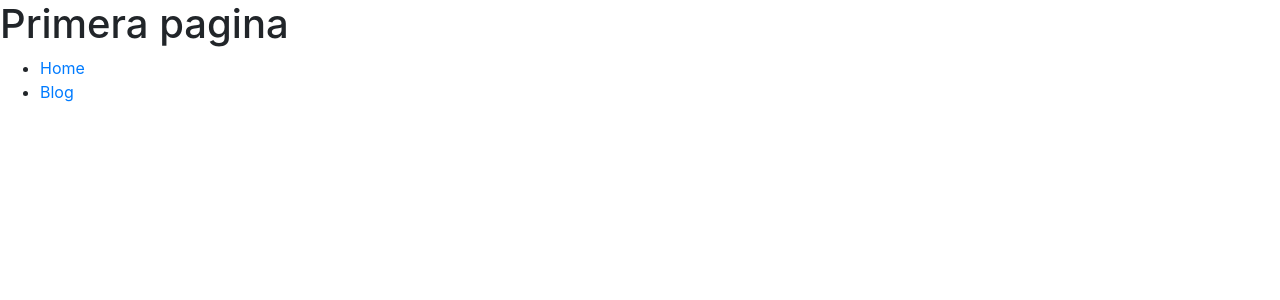
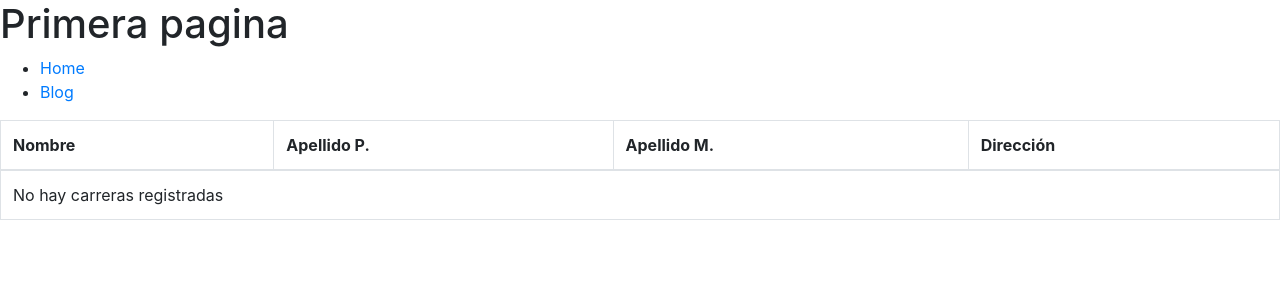
Before and after one commit to crisstrock/webservice, a Django app: page /carrera/ in a window 1280 px wide. Shown: the top 300 px of the page. Run offline with Django 3.2, Linux system fonts and the light colour scheme; data that the repository does not hold is empty; some libraries are stand-ins or nearby versions.

Commit message:
Agregando estilos 4

```diff
--- a/templates/tabla.html
+++ b/templates/tabla.html
@@ -1,13 +1,13 @@
-{% extends 'templates/base.html' %}
+{% extends 'base.html' %}
 
 {% block content %}
-
-<table>
+<table class="table table-bordered">
   <thead>
     <tr>
-   <th>Nombre</th>
-   <th>Apellido P.</th>
-   <th>Apellido M.</th>
+      <th scope="col">Nombre</th>
+      <th scope="col">Apellido P.</th>
+      <th scope="col">Apellido M.</th>
+      <th scope="col">Dirección</th>
     </tr>
   </thead>
   <tbody>
--- a/usuarios/views.py
+++ b/usuarios/views.py
@@ -105,4 +105,4 @@ def carrera_detail(request, pk):
 
 def lista_carrera(request):
     carreras = Carrera.objects.all()
-    return render_to_response('base.html',{'carreras':carreras})
+    return render_to_response('tabla.html',{'carreras':carreras})
```
Lines whose indentation alone changed are shown as unchanged.
